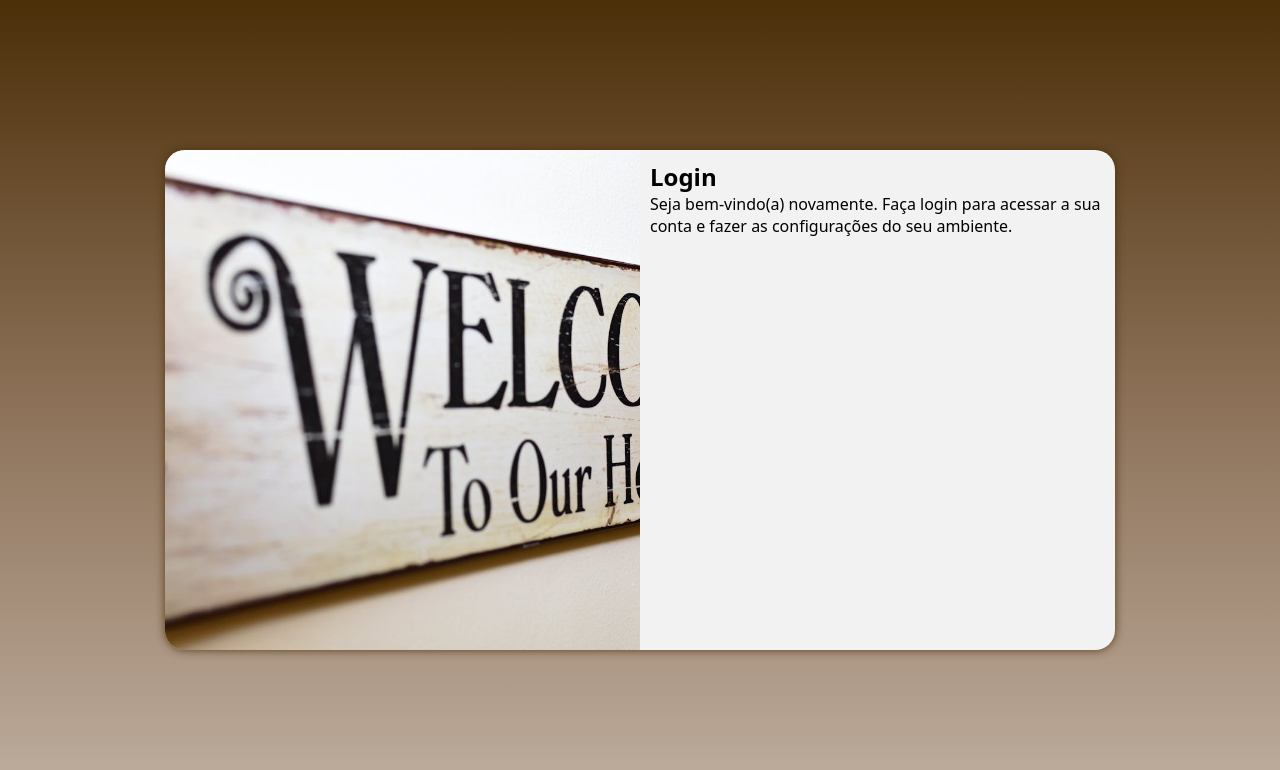
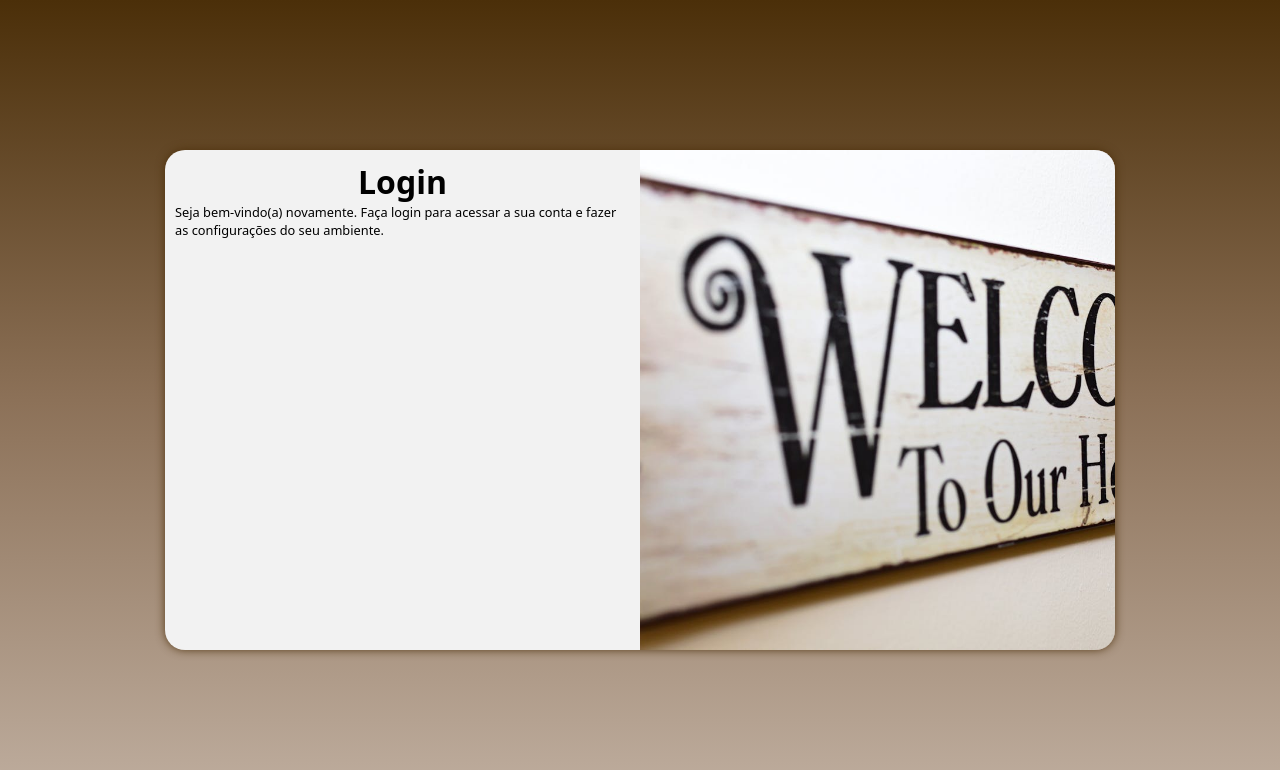
Before and after one commit to CarlosEduardoSisso/projeto-login, a plain HTML site: page index.html in a window 1280 px wide. Drawn offline with Linux system fonts and the light colour scheme.

Commit message:
Atualizando...

```diff
--- a/estilos/media-query.css
+++ b/estilos/media-query.css
@@ -32,7 +32,7 @@ Grandes telas: acima de 1200px.
     }
 }
 
-@media screen and (min-width: 993px) {
+@media screen and (min-width: 992px) {
     body {
         background-image: linear-gradient(to top, #BFAE9F, #8C7158, #4B2F09);
     }
@@ -42,14 +42,14 @@ Grandes telas: acima de 1200px.
     }
 
     section#login > div#imagem {
-        float: left;
+        float: right;
         width: 50%;
         height: 100%;
 
     }
 
     section#login > div#formulario {
-        float: right;
+        float: left;
         width: 50%;
     }
 
--- a/estilos/style.css
+++ b/estilos/style.css
@@ -59,3 +59,12 @@ section#login > div#formulario {
     display: block;
     padding: 10px;
 }
+
+section#login > div#formulario h1 {
+    text-align: center;
+    font-size: 2em;
+}
+
+section#login > div#formulario p {
+    font-size: 0.8em;
+}
```
